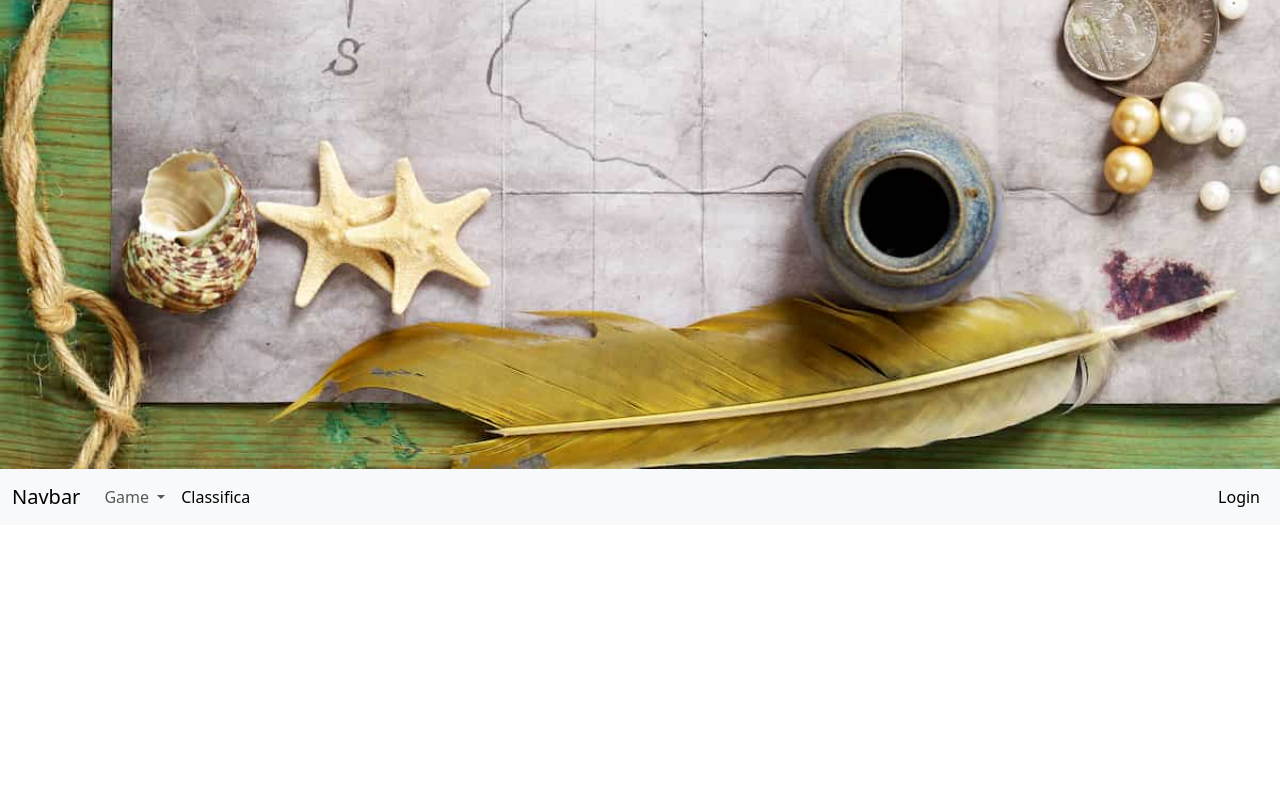
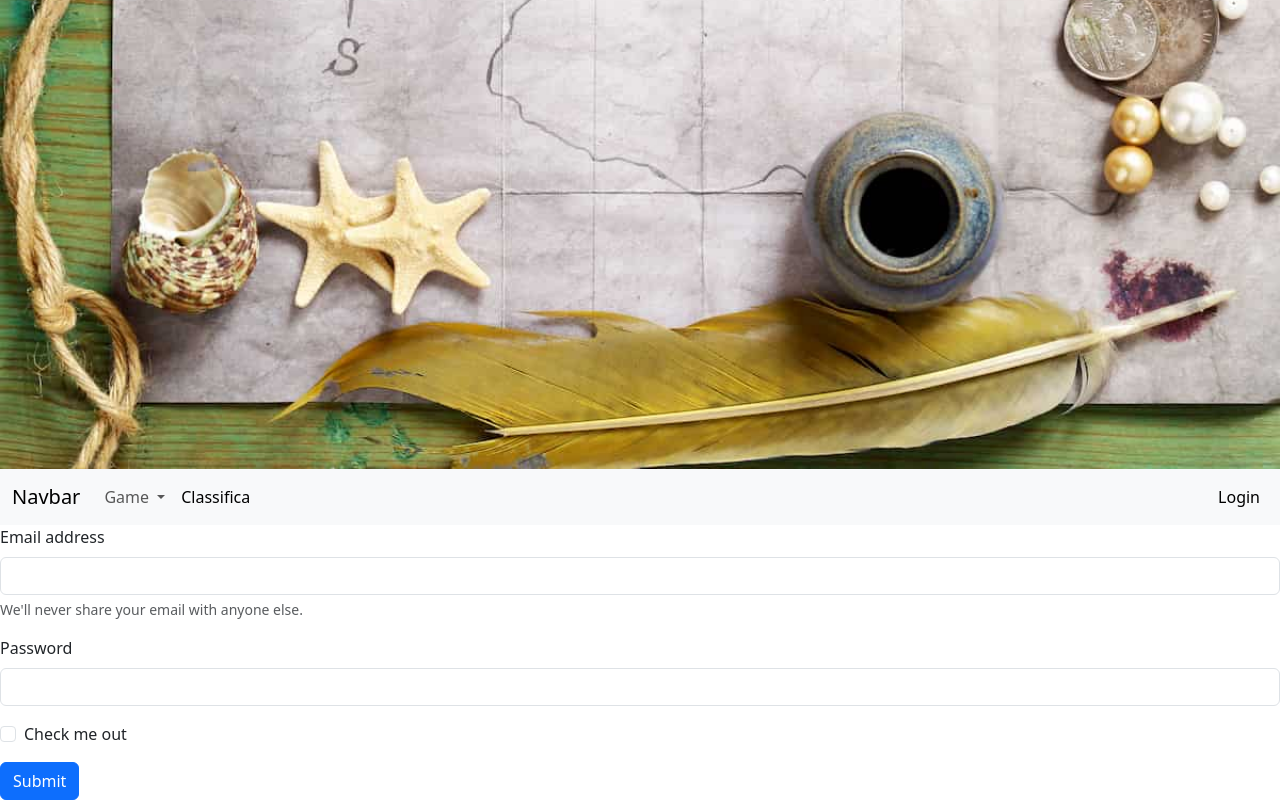
Before and after one commit to nicosimone23/CacciaAlTesoro, a website: page index.html in a window 1280 px wide. Shown: the part 460-1260 px from the top of the page. Before the commit the page ends 985 px from the top, so only its background shows below. Drawn offline with nearby package versions, Linux system fonts and the light colour scheme.

Commit message:
Update index.html

```diff
--- a/index.html
+++ b/index.html
@@ -7,9 +7,8 @@
     <link href="https://cdn.jsdelivr.net/npm/bootstrap@5.3.3/dist/css/bootstrap.min.css" rel="stylesheet" integrity="sha384-QWTKZyjpPEjISv5WaRU9OFeRpok6YctnYmDr5pNlyT2bRjXh0JMhjY6hW+ALEwIH" crossorigin="anonymous">
 </head>
 <body>
-    <script src="https://cdn.jsdelivr.net/npm/bootstrap@5.3.3/dist/js/bootstrap.bundle.min.js" integrity="sha384-YvpcrYf0tY3lHB60NNkmXc5s9fDVZLESaAA55NDzOxhy9GkcIdslK1eN7N6jIeHz" crossorigin="anonymous"></script>
-    <img src="Img/IMG_4372.jpeg" class="img-fluid w-100" alt="Header caccia al tesoro" >
 
+    <img src="Img/IMG_4372.jpeg" class="img-fluid w-100" alt="Header caccia al tesoro">
 
     <nav class="navbar navbar-expand-lg bg-body-tertiary">
         <div class="container-fluid">
@@ -41,5 +40,26 @@
             </div>
         </div>
     </nav>
+
+    <!-- Start of the form section -->
+    <form>
+        <div class="mb-3">
+            <label for="exampleInputEmail1" class="form-label">Email address</label>
+            <input type="email" class="form-control" id="exampleInputEmail1" aria-describedby="emailHelp">
+            <div id="emailHelp" class="form-text">We'll never share your email with anyone else.</div>
+        </div>
+        <div class="mb-3">
+            <label for="exampleInputPassword1" class="form-label">Password</label>
+            <input type="password" class="form-control" id="exampleInputPassword1">
+        </div>
+        <div class="mb-3 form-check">
+            <input type="checkbox" class="form-check-input" id="exampleCheck1">
+            <label class="form-check-label" for="exampleCheck1">Check me out</label>
+        </div>
+        <button type="submit" class="btn btn-primary">Submit</button>
+    </form>
+    <!-- End of the form section -->
+
+    <script src="https://cdn.jsdelivr.net/npm/bootstrap@5.3.3/dist/js/bootstrap.bundle.min.js" integrity="sha384-YvpcrYf0tY3lHB60NNkmXc5s9fDVZLESaAA55NDzOxhy9GkcIdslK1eN7N6jIeHz" crossorigin="anonymous"></script>
 </body>
 </html>
```
Lines whose indentation alone changed are shown as unchanged.
